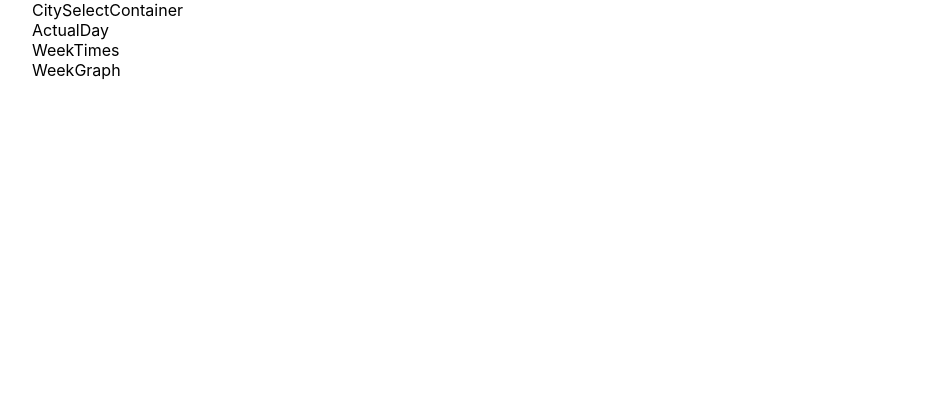
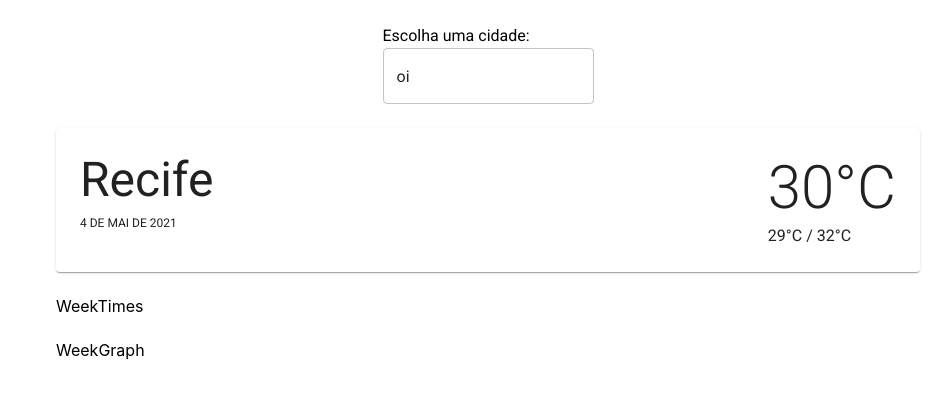
Before and after one commit to vsla/wheaterChallenge, a React (Create React App) app: page / in a window 1280 px wide. Shown: the top 398 px of the page, without its empty margins (152-1104 px from the left). Built offline with nearby package versions, Linux system fonts and the light colour scheme.

Commit message:
estrutura básica da temperatura do dia

```diff
--- /dev/null
+++ b/src/components/Paper/index.tsx
@@ -0,0 +1,18 @@
+import { makeStyles, Paper as MaterialPaper } from "@material-ui/core";
+
+interface Props {
+  children: any;
+}
+const useStyles = makeStyles({
+  root: {
+    padding: 24,
+  },
+});
+export default function Paper({ children }: Props) {
+  const classes = useStyles();
+  return (
+    <MaterialPaper elevation={1} className={classes.root}>
+      {children}
+    </MaterialPaper>
+  );
+}
--- /dev/null
+++ b/src/components/TextField/index.tsx
@@ -0,0 +1,32 @@
+import {
+  Typography,
+  TextField as MaterialTextField,
+  makeStyles,
+} from "@material-ui/core";
+
+interface Props {
+  id?: string;
+  label: string;
+  value: string | number;
+  handleChange: () => void;
+}
+const useStyles = makeStyles({
+  label:{}
+});
+
+export default function Select({ id, label, value, handleChange }: Props) {
+  const classes = useStyles();
+
+  return (
+    <div>
+      <Typography className={classes.label}>{label + ':'}</Typography>
+      <MaterialTextField
+        id={id ? id : label}
+        // label={label}
+        value={value}
+        onChange={handleChange}
+        variant="outlined"
+      />
+    </div>
+  );
+}
--- /dev/null
+++ b/src/helpers/temperatureHelper/index.ts
@@ -0,0 +1,3 @@
+export default function temperatureHelper(temperature: string) {
+  return temperature + "°C";
+}
--- a/src/index.css
+++ b/src/index.css
@@ -7,6 +7,12 @@ body {
   -moz-osx-font-smoothing: grayscale;
 }
 
+html, body, #root{
+  display: flex;
+  flex-grow: 1;
+  height: 100%;
+}
+
 code {
   font-family: source-code-pro, Menlo, Monaco, Consolas, 'Courier New',
     monospace;
--- a/src/theme/index.tsx
+++ b/src/theme/index.tsx
@@ -20,6 +20,9 @@ const Theme = createMuiTheme({
       minHeight: 80,
     },
   },
+  typography:{
+    fontFamily: 'Roboto'
+  },
   overrides: {
     MuiButton: {
       containedPrimary: {
--- a/src/views/Homepage/components/ActualDay/index.tsx
+++ b/src/views/Homepage/components/ActualDay/index.tsx
@@ -1,9 +1,39 @@
-import React from 'react'
+import { Grid, Typography } from "@material-ui/core";
+import Paper from "components/Paper";
+import temperatureHelper from "helpers/temperatureHelper";
+import { wheaterInterface } from "interfaces";
 
-export default function ActualDay() {
+interface Props {
+  city: string;
+  actualDay: wheaterInterface;
+}
+
+export default function ActualDay({
+  city,
+  actualDay: { date, temp, max, min },
+}: Props) {
   return (
-    <div>
-      ActualDay
-    </div>
-  )
+    <Paper>
+      <Grid container direction="row" justify="space-between">
+        <Grid item>
+          <Typography variant="h3">{city}</Typography>
+          <Typography variant="overline">{date.format("ll")}</Typography>
+        </Grid>
+        <Grid item>
+          <Typography variant="h2">
+            {temperatureHelper(temp.toString())}
+          </Typography>
+          <Typography variant="body1" display="inline">
+            {temperatureHelper(min.toString())}
+          </Typography>
+          <Typography variant="body1" display="inline">
+            {" / "}
+          </Typography>
+          <Typography variant="body1" display="inline">
+            {temperatureHelper(max.toString())}
+          </Typography>
+        </Grid>
+      </Grid>
+    </Paper>
+  );
 }
--- a/src/views/Homepage/components/CitySelect/index.tsx
+++ b/src/views/Homepage/components/CitySelect/index.tsx
@@ -1,7 +1,22 @@
+import { makeStyles } from "@material-ui/core";
+import TextField from "components/TextField";
+
+const useStyles = makeStyles({
+  root: {
+    display: "flex",
+    justifyContent: "center",
+  },
+});
+
 export default function CitySelectContainer() {
+  const classes = useStyles();
   return (
-    <div>
-      CitySelectContainer
+    <div className={classes.root}>
+      <TextField
+        value="oi"
+        handleChange={() => {}}
+        label={"Escolha uma cidade"}
+      />
     </div>
-  )
+  );
 }
--- a/src/views/Homepage/index.tsx
+++ b/src/views/Homepage/index.tsx
@@ -1,4 +1,4 @@
-import { Container } from "@material-ui/core";
+import { Container, Grid, makeStyles } from "@material-ui/core";
 import moment from "moment";
 import dateHelper from "helpers/dateHelper";
 import CitySelect from "./components/CitySelect";
@@ -6,68 +6,92 @@ import ActualDay from "./components/ActualDay";
 import WeekTimes from "./components/WeekTimes";
 import WeekGraph from "./components/WeekGraph";
 import { useState } from "react";
-import {
-  wheaterWeekInterface,
-  cityInterface,
-  stateInterface,
-} from "interfaces";
+
+// import {
+//   wheaterWeekInterface,
+//   cityInterface,
+//   stateInterface,
+// } from "interfaces";
 
 dateHelper();
 
+const useStyles = makeStyles({
+  containerRoot: {
+    // backgroundColor: "red",
+  },
+  root: {
+    display: "flex",
+    flexDirection: "column",
+    padding: 24,
+  },
+  content: {
+    marginBottom: 24,
+  },
+});
+
 const Homepage = () => {
-  const [state, setState] = useState<stateInterface>({
+  const [state, setState] = useState({
     city: "Recife",
-    date: moment().format("dddd"),
-    temp: 30,
-    max: 32,
-    min: 29,
 
     week: [
+      { date: moment(), temp: 30, max: 32, min: 29 },
       {
-        // date: moment().add(1, "days").format("dddd"),
+        date: moment().add(1, "days"),
         temp: 30,
         max: 32,
         min: 29,
       },
-      {
-        // date: moment().add(2, "days").format("dddd"),
-        temp: 30,
-        max: 32,
-        min: 29,
-      },
-      {
-        // date: moment().add(3, "days").format("dddd"),
-        temp: 30,
-        max: 32,
-        min: 29,
-      },
-      {
-        // date: moment().add(4, "days").format("dddd"),
-        temp: 30,
-        max: 32,
-        min: 29,
-      },
-      {
-        // date: moment().add(5, "days").format("dddd"),
-        temp: 30,
-        max: 32,
-        min: 29,
-      },
-      {
-        // date: moment().add(6, "days").format("dddd"),
-        temp: 30,
-        max: 32,
-        min: 29,
-      },
+      // {
+      //   date: moment().add(2, "days"),
+      //   temp: 30,
+      //   max: 32,
+      //   min: 29,
+      // },
+      // {
+      //   date: moment().add(3, "days"),
+      //   temp: 30,
+      //   max: 32,
+      //   min: 29,
+      // },
+      // {
+      //   date: moment().add(4, "days"),
+      //   temp: 30,
+      //   max: 32,
+      //   min: 29,
+      // },
+      // {
+      //   date: moment().add(5, "days"),
+      //   temp: 30,
+      //   max: 32,
+      //   min: 29,
+      // },
+      // {
+      //   date: moment().add(6, "days"),
+      //   temp: 30,
+      //   max: 32,
+      //   min: 29,
+      // },
     ],
   });
 
+
+  const classes = useStyles();
   return (
-    <Container maxWidth="md">
-      <CitySelect state={state} />
-      <ActualDay />
-      <WeekTimes />
-      <WeekGraph />
+    <Container className={classes.containerRoot} maxWidth="md">
+      <div className={classes.root}>
+        <div className={classes.content}>
+          <CitySelect />
+        </div>
+        <div className={classes.content}>
+          <ActualDay actualDay={state.week[0]} city={state.city} />
+        </div>
+        <div className={classes.content}>
+          <WeekTimes />
+        </div>
+        <div className={classes.content}>
+          <WeekGraph />
+        </div>
+      </div>
     </Container>
   );
 };
```
Also changed, not shown: src/interfaces/index.tsx (+5 -5 lines), 1 other file (tests, documents, lock files or other folders).
